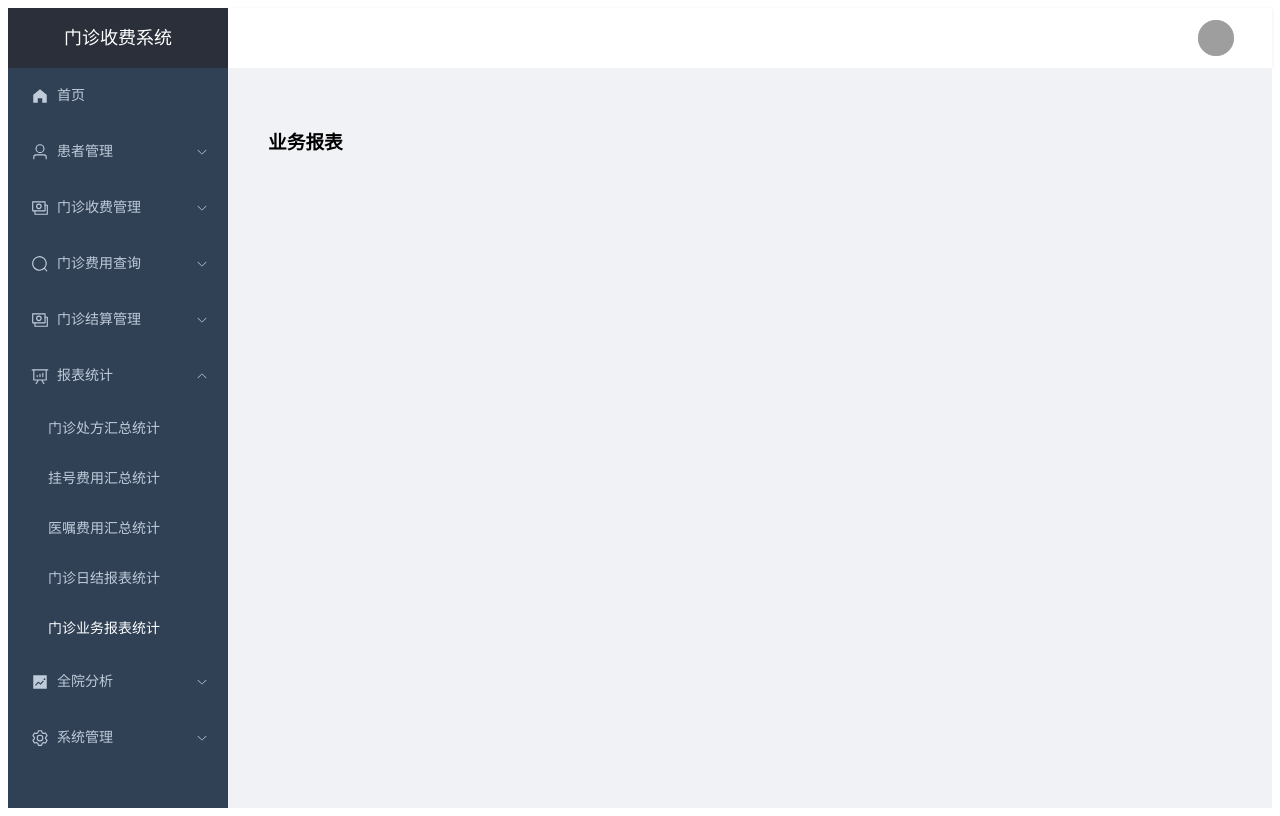
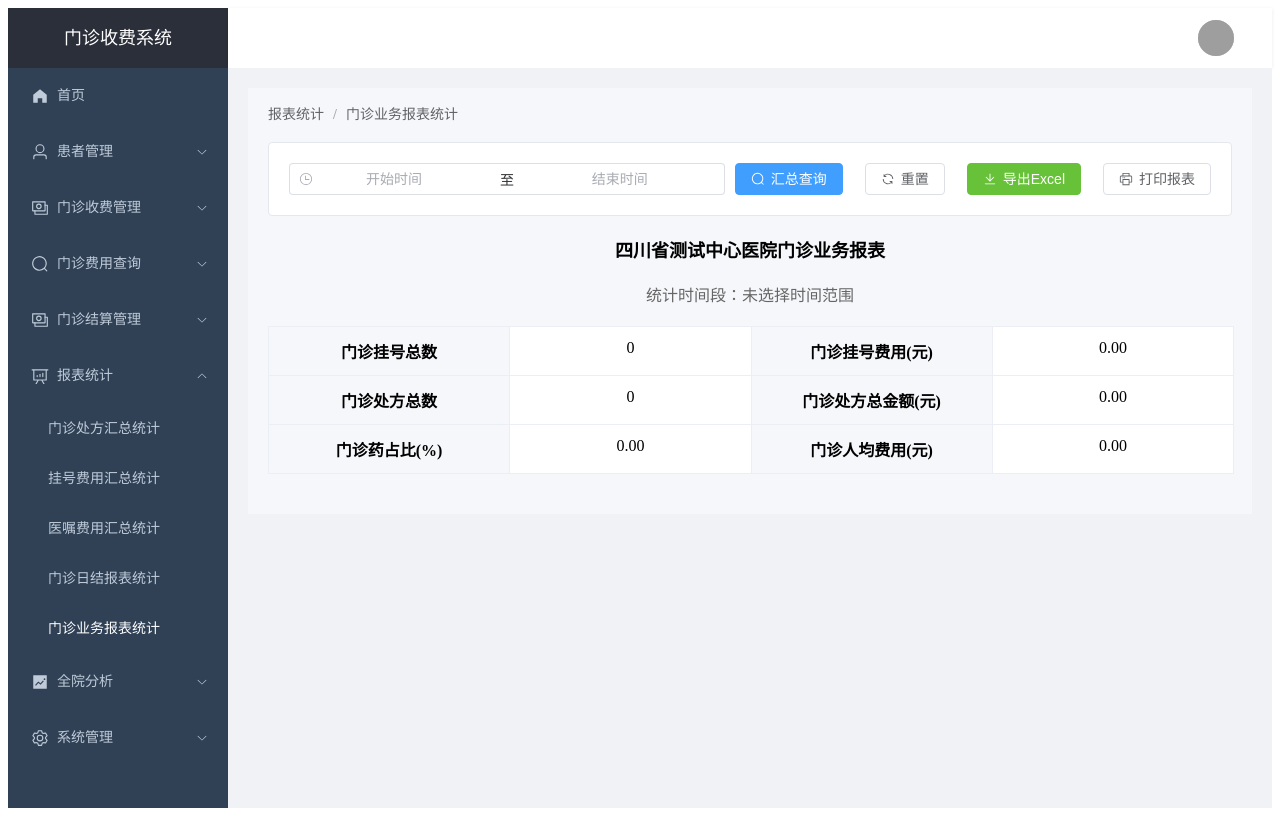
Before and after one commit to Heissenberg-origin/ChargeMangeSystem, a Vue app in the folder front/: page /business-report in a window 1280 px wide. Built offline with nearby package versions, Linux system fonts and the light colour scheme; grey boxes are pictures that could not be loaded.

Commit message:
业务报表页面实现

```diff
--- a/front/src/api/prescription.js
+++ b/front/src/api/prescription.js
@@ -41,3 +41,11 @@ export function getDailyInformation(data) {
     }
   });
 }
+
+export function getBusinessInformation(data) {
+  return http.post('/api/report/business', data, {
+    headers: {
+      'Content-Type': 'application/json'
+    }
+  });
+}
--- a/front/src/views/report/Business.vue
+++ b/front/src/views/report/Business.vue
@@ -1,12 +1,304 @@
 <template>
-  <div class="page-container">
-    <h1>业务报表</h1>
+  <div class="daily-settlement-container">
+    <!-- 面包屑导航 -->
+    <el-breadcrumb separator="/" class="breadcrumb">
+      <el-breadcrumb-item>报表统计</el-breadcrumb-item>
+      <el-breadcrumb-item>门诊业务报表统计</el-breadcrumb-item>
+    </el-breadcrumb>
 
+    <!-- 查询条件区域 -->
+    <el-card shadow="never" class="query-card">
+      <div class="query-section">
+        <el-date-picker
+          v-model="dateRange"
+          type="datetimerange"
+          range-separator="至"
+          start-placeholder="开始时间"
+          end-placeholder="结束时间"
+          format="YYYY-MM-DD HH:mm:ss"
+          value-format="YYYY-MM-DD HH:mm:ss"
+          class="date-picker"
+        />
+        <el-button type="primary" @click="fetchData" :icon="Search">汇总查询</el-button>
+        <el-button @click="reset" :icon="Refresh">重置</el-button>
+        <el-button type="success" @click="exportToExcel" :icon="Download">导出Excel</el-button>
+        <el-button @click="printReport" :icon="Printer">打印报表</el-button>
+      </div>
+    </el-card>
+
+    <!-- 报表内容区域 -->
+    <div id="report-content">
+      <!-- 报表标题 -->
+      <div class="report-title">
+        四川省测试中心医院门诊业务报表
+      </div>
+      <div class="report-subtitle">
+        统计时间段：{{ displayDateRange }}
+      </div>
+
+      <!-- 业务数据表格 -->
+      <div class="business-table">
+        <div class="business-row">
+          <div class="business-cell label">门诊挂号总数</div>
+          <div class="business-cell value">{{ formatNumber(businessData.totalRegistrationCount) }}</div>
+          <div class="business-cell label">门诊挂号费用(元)</div>
+          <div class="business-cell value">{{ formatCurrency(businessData.totalRegistrationFee) }}</div>
+        </div>
+        <div class="business-row">
+          <div class="business-cell label">门诊处方总数</div>
+          <div class="business-cell value">{{ formatNumber(businessData.totalPrescriptionCount) }}</div>
+          <div class="business-cell label">门诊处方总金额(元)</div>
+          <div class="business-cell value">{{ formatCurrency(businessData.totalPrescriptionFee) }}</div>
+        </div>
+        <div class="business-row">
+          <div class="business-cell label">门诊药占比(%)</div>
+          <div class="business-cell value">{{ formatRatio(businessData.avgMedicineRatio) }}</div>
+          <div class="business-cell label">门诊人均费用(元)</div>
+          <div class="business-cell value">{{ formatCurrency(businessData.overallAvgFeePerPatient) }}</div>
+        </div>
+      </div>
+    </div>
   </div>
 </template>
 
+<script setup>
+import { ref, computed } from 'vue';
+import { Search, Refresh, Download, Printer } from '@element-plus/icons-vue';
+import * as XLSX from 'xlsx';
+import html2canvas from 'html2canvas';
+import { getBusinessInformation } from '@/api/prescription';
+import { ElMessage } from 'element-plus';
+
+// 日期范围
+const dateRange = ref([]);
+
+// 业务数据
+const businessData = ref({
+  totalRegistrationCount: 0,
+  totalRegistrationFee: 0,
+  totalPrescriptionCount: 0,
+  totalPrescriptionFee: 0,
+  avgMedicineRatio: 0,
+  overallAvgFeePerPatient: 0
+});
+
+// 格式化货币显示
+const formatCurrency = (value) => {
+  return parseFloat(value).toLocaleString('zh-CN', {
+    minimumFractionDigits: 2,
+    maximumFractionDigits: 2
+  });
+};
+
+// 格式化数字显示
+const formatNumber = (value) => {
+  return Number(value).toLocaleString('zh-CN');
+};
+
+// 格式化药占比显示
+const formatRatio = (value) => {
+  return (value * 1).toFixed(2);
+};
+
+// 显示日期范围
+const displayDateRange = computed(() => {
+  if (!dateRange.value || dateRange.value.length !== 2) return '未选择时间范围';
+  const start = dateRange.value[0].substring(0, 10);
+  const end = dateRange.value[1].substring(0, 10);
+  return `${start} 至 ${end}`;
+});
+
+// 获取数据
+const fetchData = async () => {
+  try {
+    if (!dateRange.value || dateRange.value.length !== 2) {
+      ElMessage.warning('请先选择时间范围');
+      return;
+    }
+
+    const params = {
+      startDate: dateRange.value[0],
+      endDate: dateRange.value[1]
+    };
+
+    const response = await getBusinessInformation(params);
+    console.log('获取到的业务报表数据:', response.data);
+
+    // 更新业务数据
+    businessData.value = {
+      totalRegistrationCount: response.data.totalRegistrationCount || 0,
+      totalRegistrationFee: response.data.totalRegistrationFee || 0,
+      totalPrescriptionCount: response.data.totalPrescriptionCount || 0,
+      totalPrescriptionFee: response.data.totalPrescriptionFee || 0,
+      avgMedicineRatio: response.data.avgMedicineRatio || 0,
+      overallAvgFeePerPatient: response.data.overallAvgFeePerPatient || 0
+    };
+
+    ElMessage.success(`成功获取 ${displayDateRange.value} 的业务数据`);
+  } catch (error) {
+    console.error('获取业务数据失败:', error);
+    ElMessage.error('获取业务数据失败，请检查网络或参数');
+  }
+};
+
+// 重置查询
+const reset = () => {
+  dateRange.value = [];
+  businessData.value = {
+    totalRegistrationCount: 0,
+    totalRegistrationFee: 0,
+    totalPrescriptionCount: 0,
+    totalPrescriptionFee: 0,
+    avgMedicineRatio: 0,
+    overallAvgFeePerPatient: 0
+  };
+};
+
+// 导出Excel
+const exportToExcel = () => {
+  // 准备数据
+  const exportData = [
+    ['统计项', '数值', '统计项', '数值'],
+    ['门诊挂号总数', businessData.value.totalRegistrationCount, '门诊挂号费用(元)', businessData.value.totalRegistrationFee],
+    ['门诊处方总数', businessData.value.totalPrescriptionCount, '门诊处方总金额(元)', businessData.value.totalPrescriptionFee],
+    ['门诊药占比(%)', formatRatio(businessData.value.avgMedicineRatio), '门诊人均费用(元)', businessData.value.overallAvgFeePerPatient],
+    ['统计时间段', displayDateRange.value, '', '']
+  ];
+
+  // 创建工作簿
+  const wb = XLSX.utils.book_new();
+  const ws = XLSX.utils.aoa_to_sheet(exportData);
+
+  // 设置列宽
+  ws['!cols'] = [
+    { wch: 20 },
+    { wch: 15 },
+    { wch: 20 },
+    { wch: 15 }
+  ];
+
+  // 添加工作表
+  XLSX.utils.book_append_sheet(wb, ws, '门诊业务报表');
+
+  // 生成Excel文件并下载
+  const fileName = `门诊业务报表_${displayDateRange.value.replace(/\s+/g, '')}.xlsx`;
+  XLSX.writeFile(wb, fileName);
+};
+
+// 打印报表
+const printReport = () => {
+  const printContent = document.getElementById('report-content').innerHTML;
+  const originalContent = document.body.innerHTML;
+
+  document.body.innerHTML = `
+    <div style="padding: 20px">
+      <h2 style="text-align: center; margin-bottom: 20px;">四川省测试中心医院门诊业务报表</h2>
+      <div style="text-align: center; margin-bottom: 20px;">统计时间段：${displayDateRange.value}</div>
+      ${printContent}
+    </div>
+  `;
+
+  window.print();
+  document.body.innerHTML = originalContent;
+  window.location.reload();
+};
+</script>
+
 <style scoped>
-.page-container {
+.daily-settlement-container {
   padding: 20px;
+  background-color: #f5f7fa;
+}
+
+.breadcrumb {
+  margin-bottom: 20px;
+}
+
+.query-card {
+  margin-bottom: 20px;
+}
+
+.query-section {
+  display: flex;
+  align-items: center;
+  gap: 10px;
+  flex-wrap: wrap;
+}
+
+.date-picker {
+  width: 400px;
+}
+
+.report-title {
+  font-size: 18px;
+  font-weight: bold;
+  text-align: center;
+  margin: 20px 0;
+}
+
+.report-subtitle {
+  text-align: center;
+  margin-bottom: 20px;
+  color: #666;
+}
+
+.business-table {
+  width: 100%;
+  border: 1px solid #ebeef5;
+  border-collapse: collapse;
+  margin-bottom: 20px;
+}
+
+.business-row {
+  display: flex;
+  border-bottom: 1px solid #ebeef5;
+}
+
+.business-row:last-child {
+  border-bottom: none;
+}
+
+.business-cell {
+  padding: 12px 15px;
+  flex: 1;
+  text-align: center;
+  border-right: 1px solid #ebeef5;
+}
+
+.business-cell:last-child {
+  border-right: none;
+}
+
+.business-cell.label {
+  font-weight: bold;
+  background-color: #f5f7fa;
+}
+
+.business-cell.value {
+  background-color: #fff;
+}
+
+@media print {
+  body {
+    padding: 0;
+    margin: 0;
+  }
+
+  .query-card, .breadcrumb {
+    display: none;
+  }
+
+  .report-title {
+    font-size: 24px;
+    margin: 10px 0;
+  }
+
+  .report-subtitle {
+    margin-bottom: 15px;
+  }
+
+  .business-table {
+    font-size: 14px;
+  }
 }
 </style>
```
Also changed, not shown: 97 other files (tests, documents, lock files or other folders).
